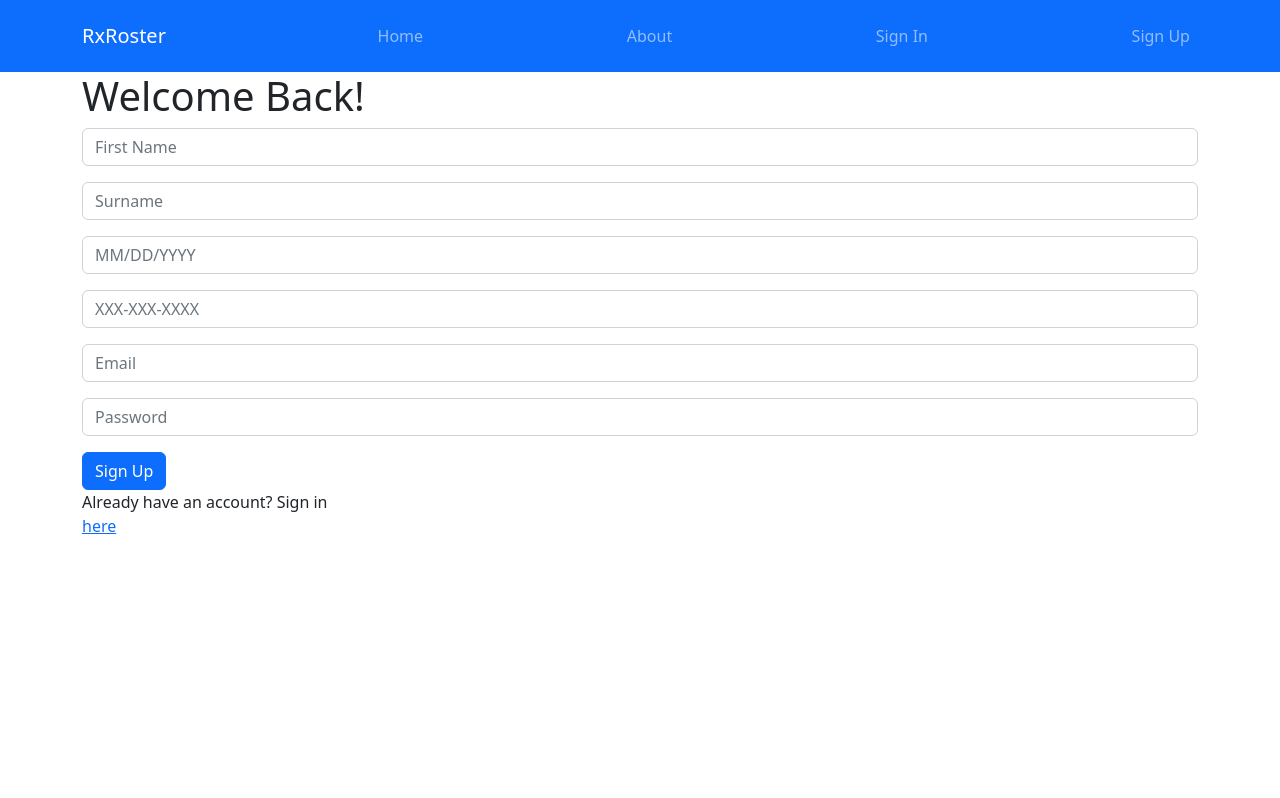
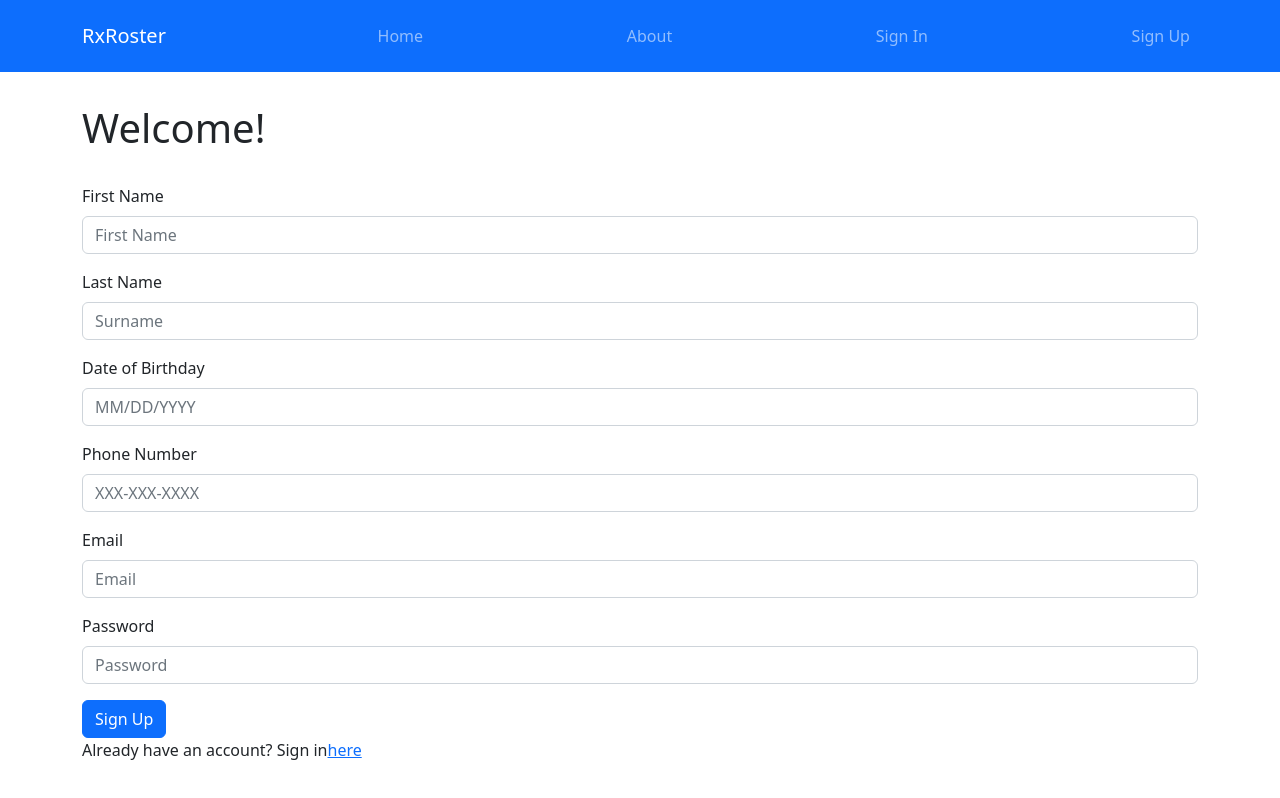
Before and after one commit to rose-codes/rx-roster-front-end, a React (Create React App) app: page /signup in a window 1280 px wide. Built offline with nearby package versions, Linux system fonts and the light colour scheme; no server answers.

Commit message:
Added basic styling to login and register forms

```diff
--- a/src/pages/LoginPage.js
+++ b/src/pages/LoginPage.js
@@ -25,11 +25,12 @@ const LoginPage = () => {
 
   return (
     <>
-      <Container>
-        <h1>Welcome Back!</h1>
+      <Container className="authPages">
+        <h1 className="py-3 my-3">Welcome Back!</h1>
         <form onSubmit={handleSubmit(onSubmit)}>
+          <Form.Group className="mb-3">
+            <Form.Label>Email</Form.Label>
             <Form.Control
-            className="mb-3"
               type="email"
               {...register("email", {
                 required: {
@@ -41,13 +42,15 @@ const LoginPage = () => {
                   message: "Please enter a valid email",
                 },
               })}
-            placeholder="Email"
+              placeholder="jane.doe@example.com"
             ></Form.Control>
             <small className="error-message">
               {errors?.email && errors.email.message}
             </small>
+          </Form.Group>
+          <Form.Group className="mb-3">
+            <Form.Label>Password</Form.Label>
             <Form.Control
-            className="mb-3"
               type="password"
               {...register("password", {
                 required: {
@@ -59,21 +62,25 @@ const LoginPage = () => {
                   message: "Password must contain at least 8 characters",
                 },
               })}
-            placeholder="Password"
+              placeholder="Create a password"
             ></Form.Control>
             <small className="error-message">
               {errors?.password && errors.password.message}
             </small>
+          </Form.Group>
+          <Button type="submit" className="me-3" disabled={!isValid}>
+            Login
+          </Button>
           <Link to="/forgot-password" className="forgotPasswordLink">
             Forgot Password?
           </Link>
-          <Button type="submit">Login</Button>
         </form>
-        {/* Google OAuth */}
-        <div>Don't have an account? Sign up</div>
-        <Link to="/signup" className="signUpLink">
+        <div>
+          Don't have an account? Sign up
+          <Link to="/signup" className="mw-2">
             here
           </Link>
+        </div>
       </Container>
     </>
   );
--- a/src/pages/SignUpPage.js
+++ b/src/pages/SignUpPage.js
@@ -50,10 +50,11 @@ const SignUpPage = () => {
   return (
     <>
       <Container>
-        <h1>Welcome Back!</h1>
+        <h1 className="py-3 my-3">Welcome!</h1>
         <form onSubmit={handleSubmit(onSubmit)}>
+          <Form.Group className="mb-3">
+            <Form.Label>First Name</Form.Label>
             <Form.Control
-            className="mb-3"
               type="text"
               {...register("firstName", {
                 required: {
@@ -63,8 +64,10 @@ const SignUpPage = () => {
               })}
               placeholder="First Name"
             ></Form.Control>
+          </Form.Group>
+          <Form.Group className="mb-3">
+            <Form.Label>Last Name</Form.Label>
             <Form.Control
-            className="mb-3"
               type="text"
               {...register("surname", {
                 required: {
@@ -74,8 +77,10 @@ const SignUpPage = () => {
               })}
               placeholder="Surname"
             ></Form.Control>
+          </Form.Group>
+          <Form.Group className="mb-3">
+            <Form.Label>Date of Birthday</Form.Label>
             <Form.Control
-            className="mb-3"
               type="text"
               {...register("dateOfBirth", {
                 // required: {
@@ -90,15 +95,18 @@ const SignUpPage = () => {
               // @todo: verify date format
               placeholder="MM/DD/YYYY"
             ></Form.Control>
+          </Form.Group>
+          <Form.Group className="mb-3">
+            <Form.Label>Phone Number</Form.Label>
             <Form.Control
-            className="mb-3"
               type="text"
               {...register("phoneNumber")}
               placeholder="XXX-XXX-XXXX"
             ></Form.Control>
-          {/* @todo: Add Street Address fields */}
+          </Form.Group>
+          <Form.Group className="mb-3">
+            <Form.Label>Email</Form.Label>
             <Form.Control
-            className="mb-3"
               type="email"
               {...register("email", {
                 required: {
@@ -112,18 +120,25 @@ const SignUpPage = () => {
               })}
               placeholder="Email"
             ></Form.Control>
+          </Form.Group>
+          {/* @todo: Add Street Address fields */}
+          <Form.Group className="mb-3">
+            <Form.Label>Password</Form.Label>
             <Form.Control
-            className="mb-3"
               type="password"
               {...register("password")}
               placeholder="Password"
             ></Form.Control>
+          </Form.Group>
+
           <Button type="submit">Sign Up</Button>
         </form>
-        <div>Already have an account? Sign in</div>
+        <div>
+          Already have an account? Sign in
           <Link to="/login" className="logInLink">
             here
           </Link>
+        </div>
       </Container>
     </>
   );
```
Also changed, not shown: src/App.css (line endings or trailing spaces). Lines whose indentation alone changed are shown as unchanged.
